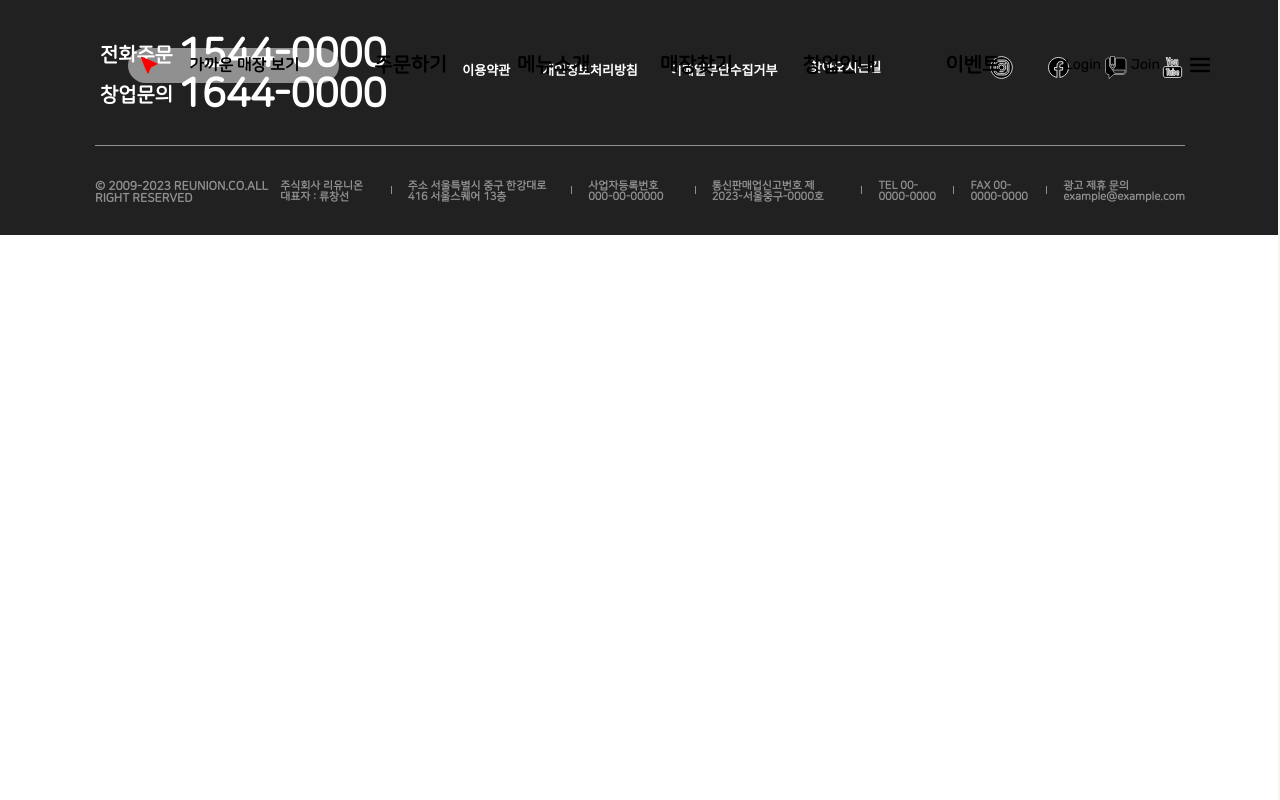
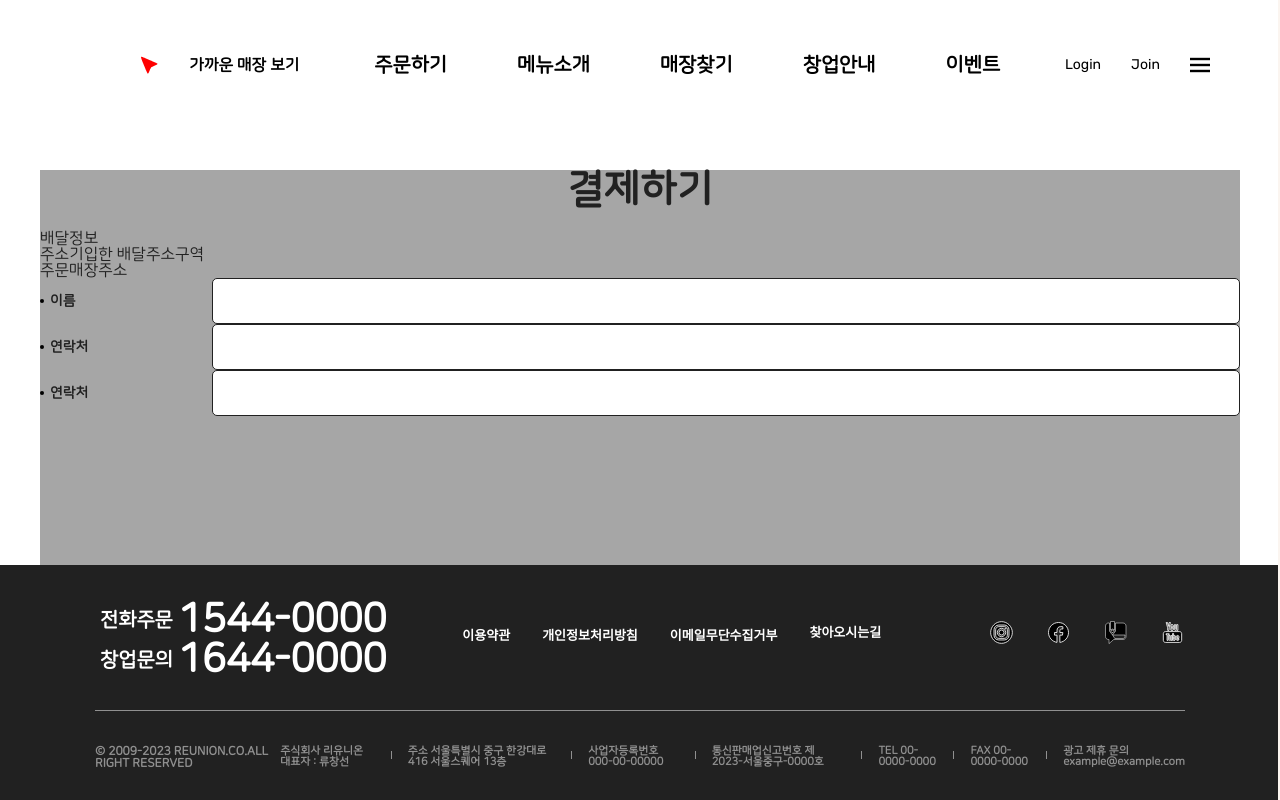
Before and after one commit to ryushin01/goobne, a React (Vite) app: page /goobne/order in a window 1280 px wide. Built offline with nearby package versions, Linux system fonts and the light colour scheme.

Commit message:
:construction: 타 브랜치 이동으로 인한 재 임시커밋

```diff
--- a/src/Router.jsx
+++ b/src/Router.jsx
@@ -7,7 +7,10 @@ const Router = () => {
   return (
     <BrowserRouter basename="/goobne">
       <Herder />
-      <Routes>{/* <Route path="/" element={<Test />} /> */}</Routes>
+      <Routes>
+        {/* <Route path="/" element={<Test />} /> */}
+        {<Route path="/order" element={<Order />} />}
+      </Routes>
       <Footer />
     </BrowserRouter>
   );
--- a/src/pages/Order.jsx
+++ b/src/pages/Order.jsx
@@ -1,4 +1,5 @@
 import styled from 'styled-components';
+import Input from '../components/Input/Input';
 
 const Order = () => {
   return (
@@ -10,15 +11,27 @@ const Order = () => {
         <form>
           <fieldset>
             <legend>배달정보</legend>
-            <ui>
+            <ul>
+              <li>
+                <span>주소</span>
+                <span>기입한 배달주소구역</span>
+              </li>
+              <li>
+                <span>주문매장</span>
+                <span>주소</span>
+              </li>
+              <li>
+                <Input type="text" label="이름" />
+              </li>
+              <li>
+                <Input type="text" label="연락처" />
+              </li>
+              <li>
+                <Input label="연락처" />
+              </li>
               <li></li>
               <li></li>
-              <li></li>
-              <li></li>
-              <li></li>
-              <li></li>
-              <li></li>
-            </ui>
+            </ul>
           </fieldset>
         </form>
       </OrderContentWrap>
```
